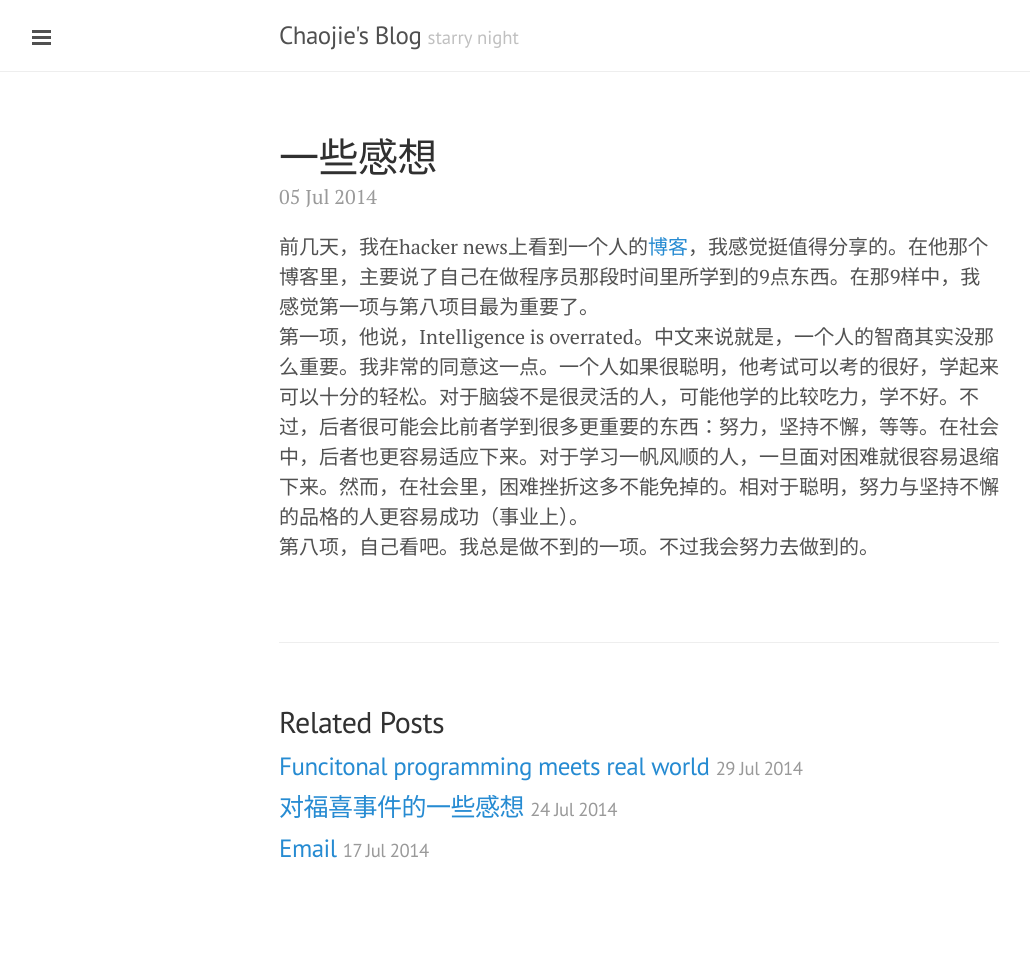
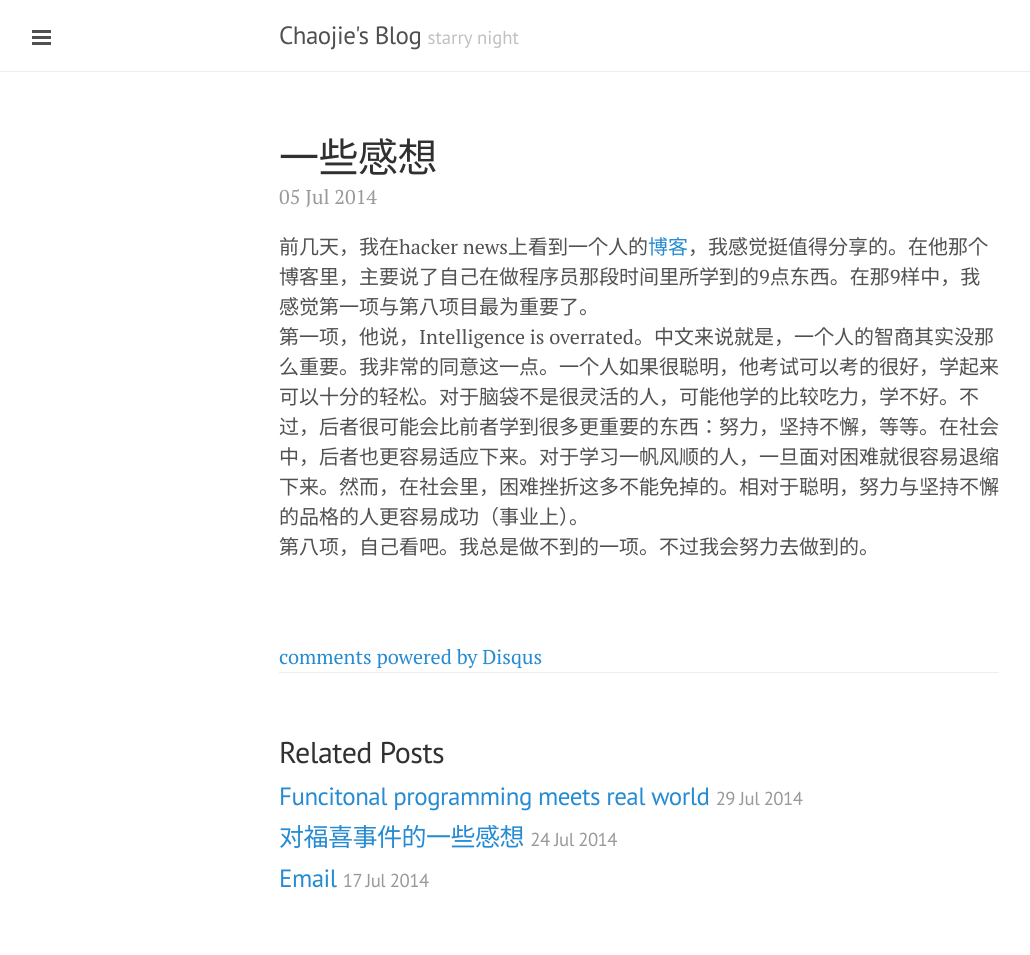
Before and after one commit to cjackie/cjackie.github.com, a Jekyll site: the page built from _posts/2014-07-05-mindset.md, in a window 1280 px wide. Shown: the whole page, without its empty margins (1-1031 px from the left). Built offline with Jekyll 4.4.1, drawn with Linux system fonts in a browser that asks for light colours; Markdown is read by kramdown in place of the engine named in the settings; comment, search, counter and statistics services are not loaded; before the commit the page ends 925 px from its top, so only the background shows below that; some of the changed lines change nothing that is shown.

Commit message:
enable comment

```diff
--- a/_layouts/post.html
+++ b/_layouts/post.html
@@ -7,6 +7,23 @@
   <span class="post-date">{{ page.date | date_to_string }}</span>
   {{ content }}
 </div>
+
+<!--comment-->
+<div id="disqus_thread"></div>
+  <script type="text/javascript">
+    /* * * CONFIGURATION VARIABLES: EDIT BEFORE PASTING INTO YOUR WEBPAGE * * */
+    var disqus_shortname = 'chaojiewang'; // required: replace example with your forum shortname
+
+    /* * * DON'T EDIT BELOW THIS LINE * * */
+      (function() {
+        var dsq = document.createElement('script'); dsq.type = 'text/javascript'; dsq.async = true;
+        dsq.src = '//' + disqus_shortname + '.disqus.com/embed.js';
+        (document.getElementsByTagName('head')[0] || document.getElementsByTagName('body')[0]).appendChild(dsq);
+      })();
+  </script>
+  <noscript>Please enable JavaScript to view the <a href="http://disqus.com/?ref_noscript">comments powered by Disqus.</a></noscript>
+  <a href="http://disqus.com" class="dsq-brlink">comments powered by <span class="logo-disqus">Disqus</span></a>
+<!-- end of comment -->
 
 <div class="related">
   <h2>Related Posts</h2>
```
